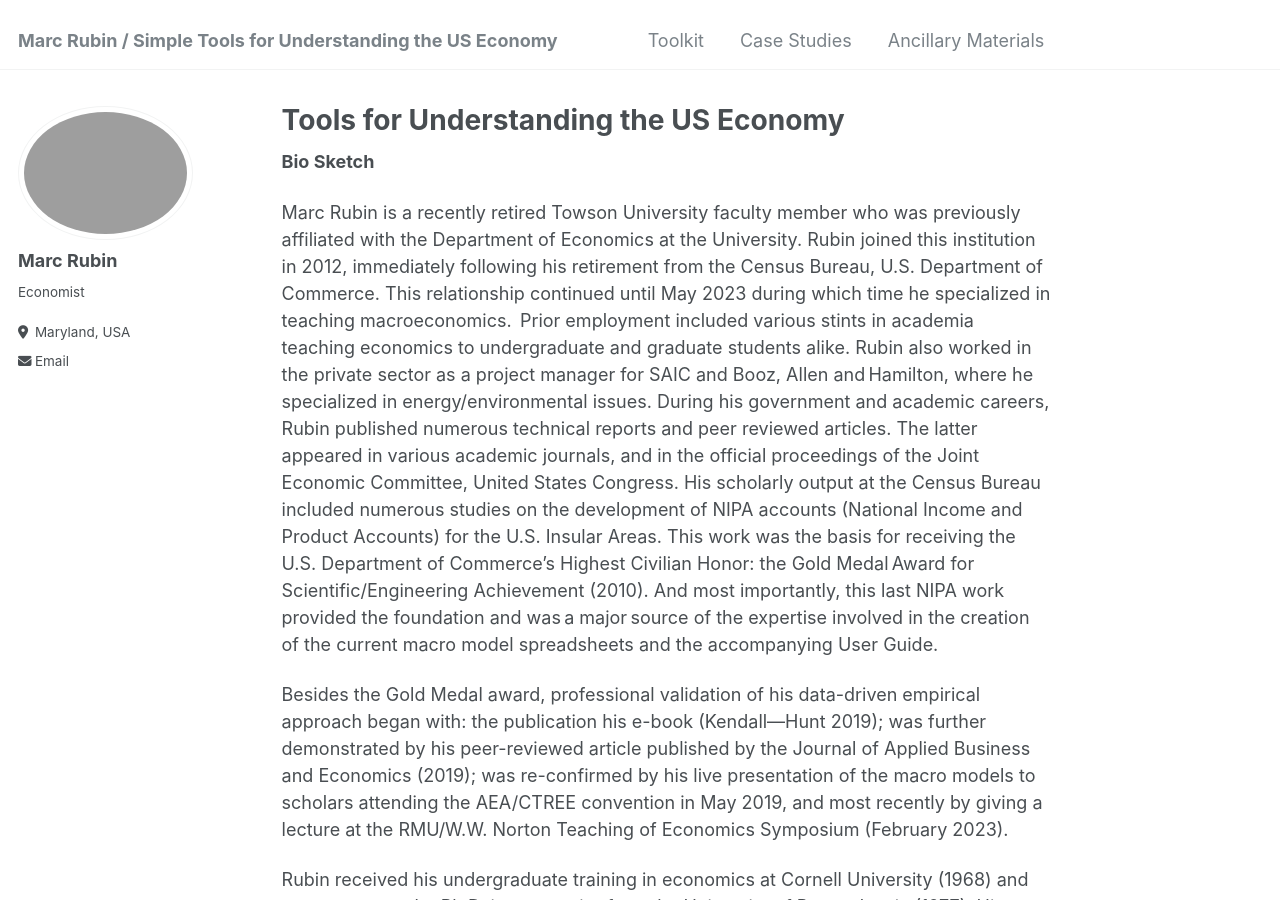
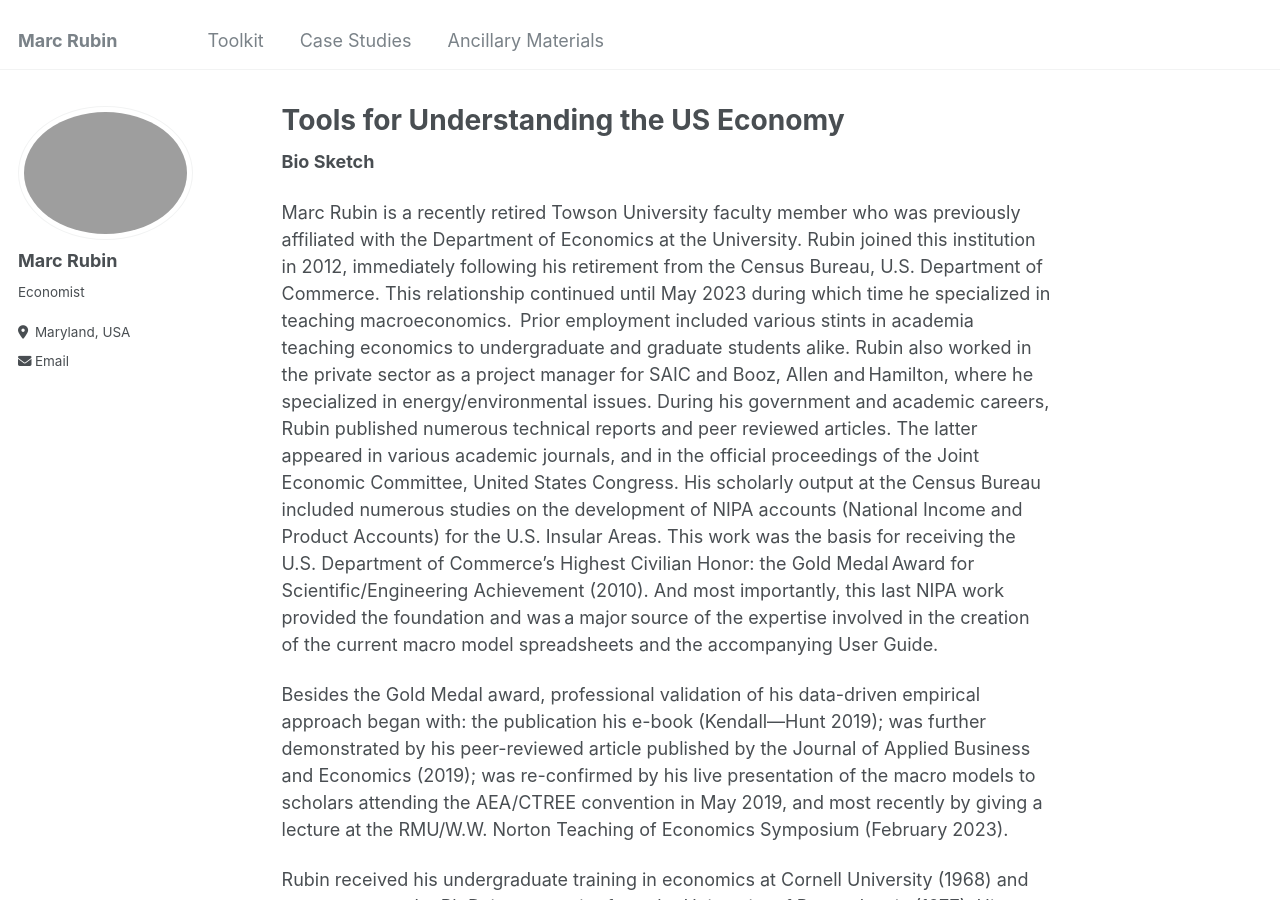
Before and after one commit to marc-rubin/marc-rubin.github.io, a Jekyll site: the page built from _pages/about.md, in a window 1280 px wide and 900 px high. Built offline with Jekyll 4.4.1, drawn with Linux system fonts in a browser that asks for light colours.

Commit message:
Update _config.yml

```diff
--- a/_config.yml
+++ b/_config.yml
@@ -8,7 +8,7 @@
 
 # Basic Site Settings
 locale                   : "en-US"
-title                    : "Marc Rubin / Simple Tools for Understanding the US Economy"
+title                    : "Marc Rubin"
 title_separator          : "-"
 name                     : &name "Marc Rubin"
 description              : &description "Economist"
```
